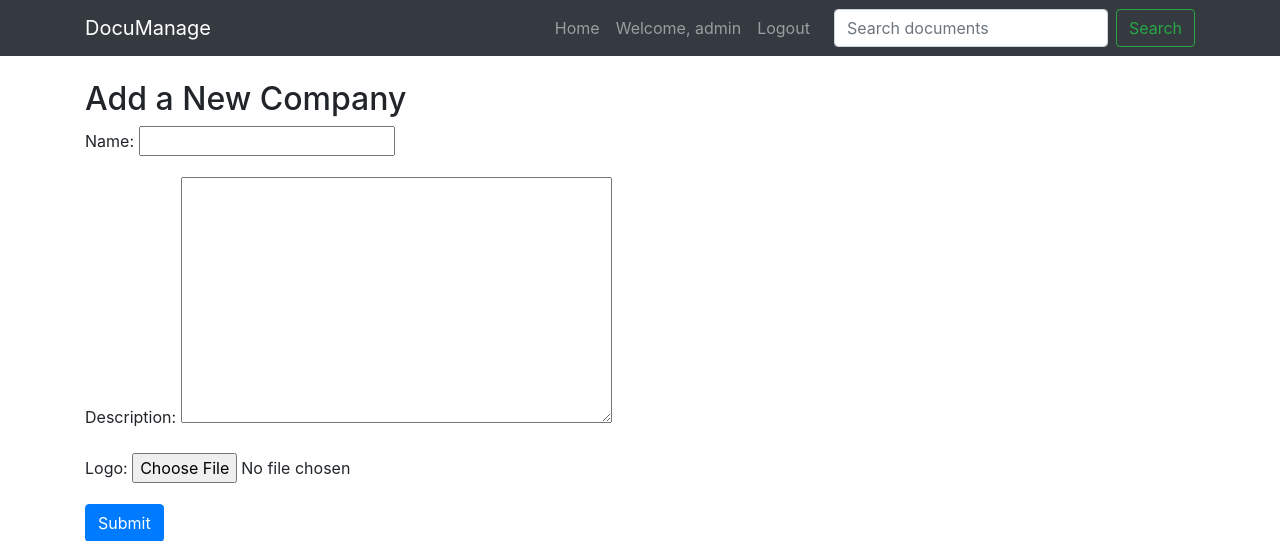
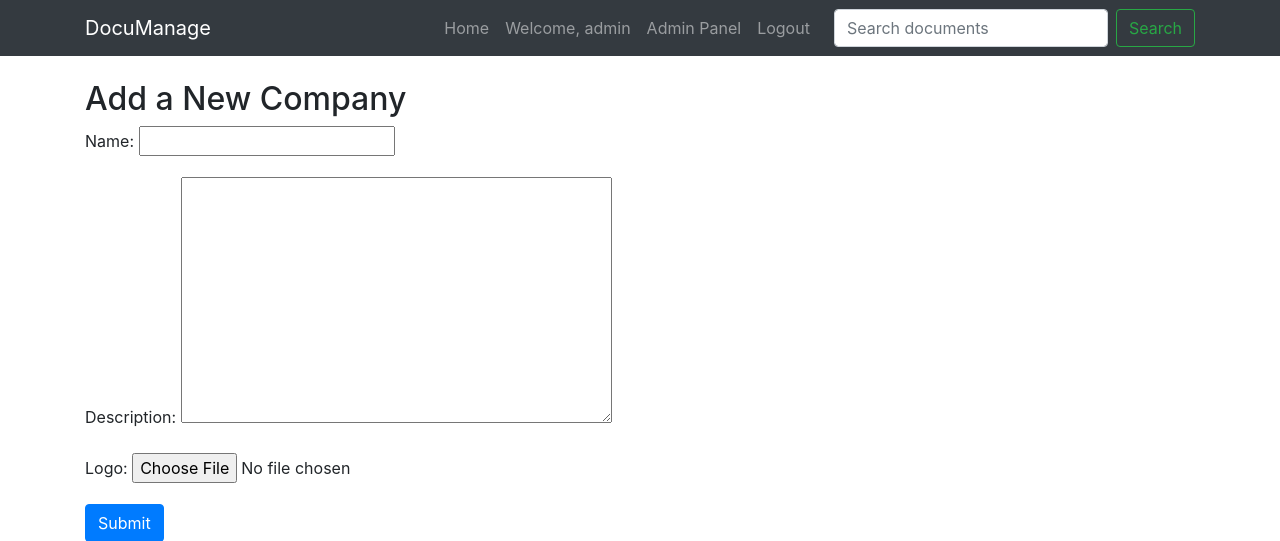
Before and after one commit to chrismin13/DocuManager, a Django app: page /add_company/ in a window 1280 px wide. Shown: the top 541 px of the page. Run offline with Django 4.2, Linux system fonts and the light colour scheme; a user stored in the database is signed in; some libraries are stand-ins or nearby versions.

Commit message:
Add admin panel button

```diff
--- a/accountant/documents/templates/documents/base.html
+++ b/accountant/documents/templates/documents/base.html
@@ -37,6 +37,10 @@
                     <li class="nav-item">
                         <a class="nav-link" href="{% url 'profile' %}">Welcome, {{ user.username }}</a>
                     </li>
+                        {% if user.is_superuser %}
+                        <li class="nav-item">
+                            <a class="nav-link" href="{% url 'admin:index' %}">Admin Panel</a>
+                        {% endif %}
                     <li class="nav-item">
                         <a class="nav-link" href="{% url 'logout' %}">Logout</a>
                     </li>
```
Also changed, not shown: accountant/db.sqlite3.
